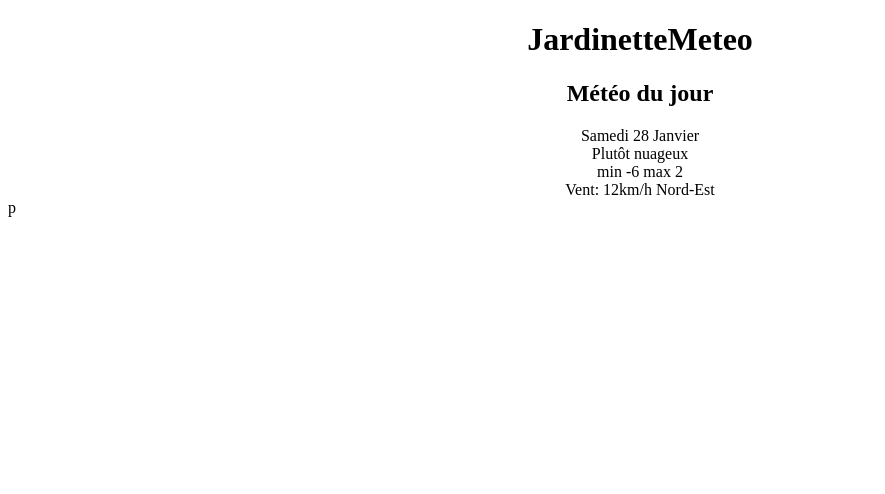
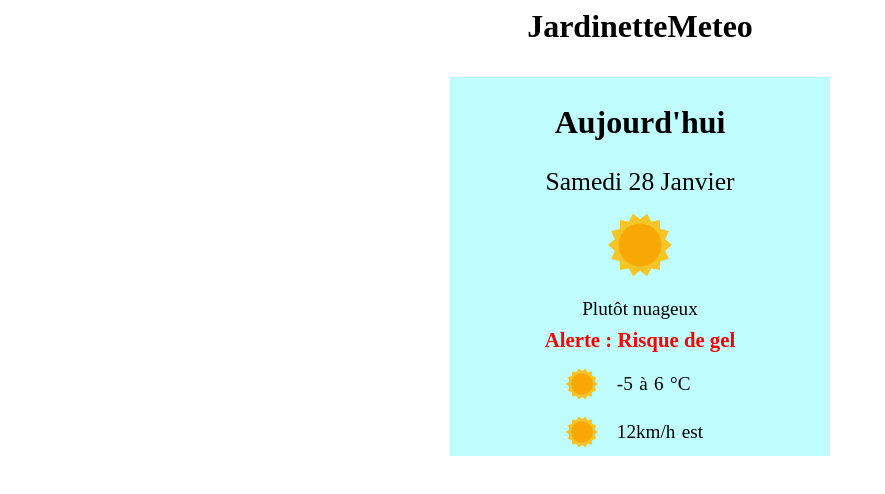
Before and after one commit to ClaireSubiali/Jardinette-meteo, a plain HTML site: page index.html in a window 1280 px wide. Shown: the whole page, without its empty margins (0-885 px from the left). Drawn offline with Linux system fonts and the light colour scheme.

Commit message:
major HTML and CSS changes only integration no dynamisation

```diff
--- a/css/styles.css
+++ b/css/styles.css
@@ -1,9 +1,81 @@
-#container {
-    width: 80%;
-    margin: 0 auto;
-    text-align: center;
-  }
+/* Title of the module */
+.main-title {
+  margin: 0 auto;
+  text-align: center;
+}
+
+/* Main container of the module JardinetteMeteo */
+.weather {
+  background-color: rgb(191, 253, 255);
+  margin: 2rem auto;
+  text-align: center;
+  width: 30%;
+  font-size: 1.2rem;
+  display: flex;
+  flex-direction: column;
+  align-items: center;
+}
+
+div.weather__main {}
+
+/* Main part */
+.weather__title {
+  font-size: 2rem;
+}
 
 div.weather__day {
   text-transform: capitalize;
 }
+
+.weather__day {
+  font-size: 1.6rem;
+  margin: .5rem;
+}
+
+.weather__icon {
+  width: 4rem;
+  margin: .5rem;
+}
+
+.weather__description {
+  margin: .5rem;
+}
+
+.weather__alert {
+  font-size: 1.3rem;
+  color: red;
+  font-weight: bold;
+  margin: .5rem 0;
+}
+
+/* Temperature and Wind*/
+.weather__details {
+  display: flex;
+  flex-direction: column;
+  align-items: flex-start;
+}
+
+.weather__temperature,
+.weather__wind {
+  display: flex;
+  align-items: center;
+  margin-left: -1.5rem;
+}
+
+.weather__temperature__values {
+  display: flex;
+}
+
+.weather__temperature__values__item {
+  margin: 0 .2rem;
+}
+
+img.weather__temperature__icon,
+.weather__wind__icon {
+  width: 2rem;
+  height: 2rem;
+  margin: .5rem 1rem;
+}
+.weather__wind__values, .weather__wind__direction{
+  margin: 0 .2rem;
+}
--- a/index.html
+++ b/index.html
@@ -7,19 +7,37 @@
 </head>
 
 <body>
-    <div id="container">
-        <h1>JardinetteMeteo</h1>
-        <div class="weather">
-            <h2 class="weather__title">Météo du jour</h2>
+    <h1 class="main-title">JardinetteMeteo</h1>
+    <div class="weather">
+        <div class="weather__main">
+            <h2 class="weather__title">Aujourd'hui</h2>
             <div class="weather__day">Samedi 28 janvier</div>
+            <img class="weather__icon" src="images/sun.png" alt="#">
             <div class="weather__description">Plutôt nuageux</div>
-            <div class="weather__temperature">min -6  max 2</div>
-            <div class="weather__wind">Vent: 12km/h Nord-Est</div>
-            <!-- <div>Alerte : Risque de gel</div> -->
+            <div class="weather__alert">Alerte : Risque de gel</div>
         </div>
+            <div class="weather__details">
+                <div class="weather__temperature">
+                    <img src="images/sun.png" alt="#" class="weather__temperature__icon">
+                    <div class="weather__temperature__values">
+                        <div class="weather__temperature__values--min weather__temperature__values__item">-5</div>
+                        <div class="weather__temperature__values--to weather__temperature__values__item"> à </div>
+                        <div class="weather__temperature__values--max weather__temperature__values__item">6</div>
+                        <div class="weather__temperature__values--celsius weather__temperature__values__item">°C</div>
+                    </div>
+                </div>
+                <div class="weather__wind">
+                    <img src="images/sun.png" alt="#" class="weather__wind__icon">
+                    <div class="weather__wind__values">12km/h</div>
+                    <div class="weather__wind__direction">est</div>
+                </div>
+            </div>
+
     </div>
+
+
 </body>
-<script src="./script/apiKey.js"></script>p
+<script src="./script/apiKey.js"></script>
 <script src="./script/dataBidon.js"></script>
 <script src="./script/weather.js"></script>
 
--- a/script/weather.js
+++ b/script/weather.js
@@ -8,10 +8,9 @@
 //---------------------------//
 const app = {
     init: function () {
-        let apiForecast = app.loadFromAPI();
-        console.log('apiforecast');
-        console.log(apiForecast);
-        //let apiForecast = dataBidon; // à changer avec API
+        //let apiForecast = app.loadFromAPI();
+
+        let apiForecast = dataBidon; // à changer avec API
         //console.log(apiForecast.Headline.Text);
 
         //let testDate = dataBidon.DailyForecasts[0].EpochDate;
```
Also changed, not shown: images/sun.png (added).
